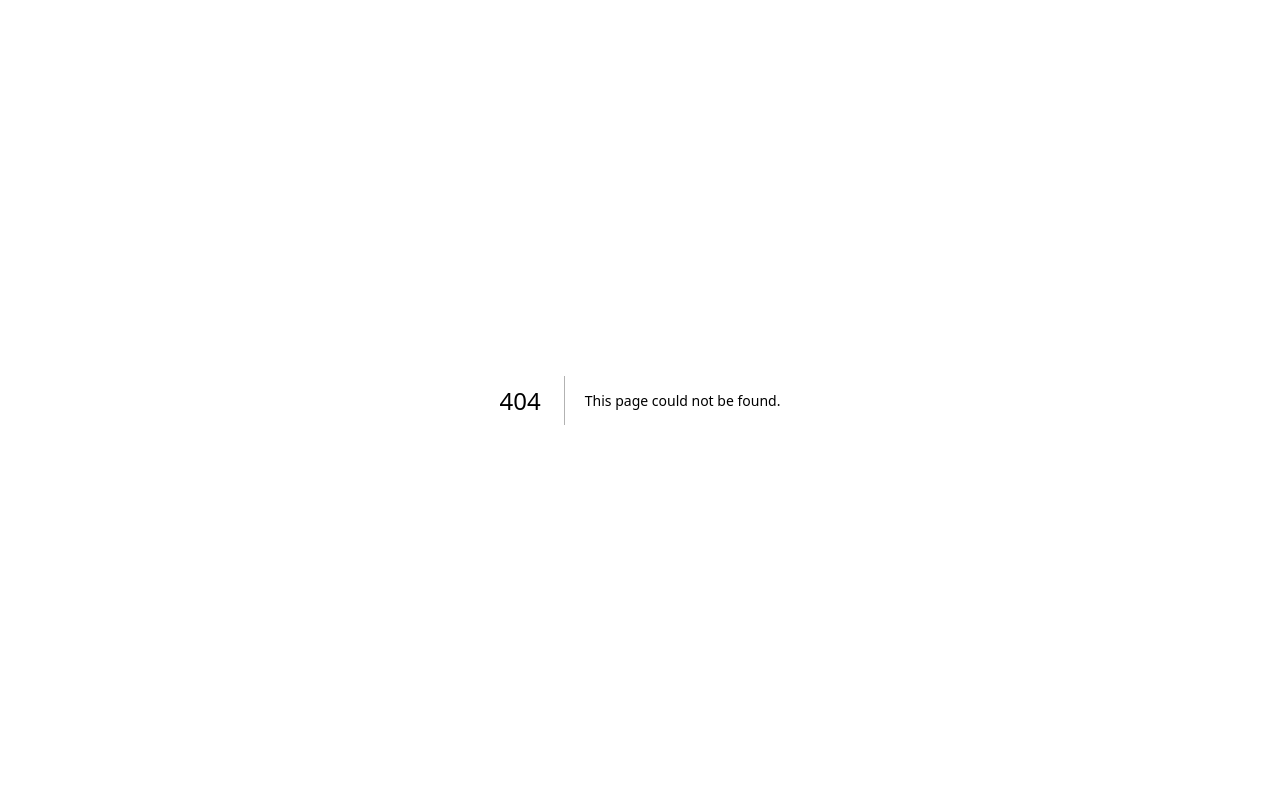
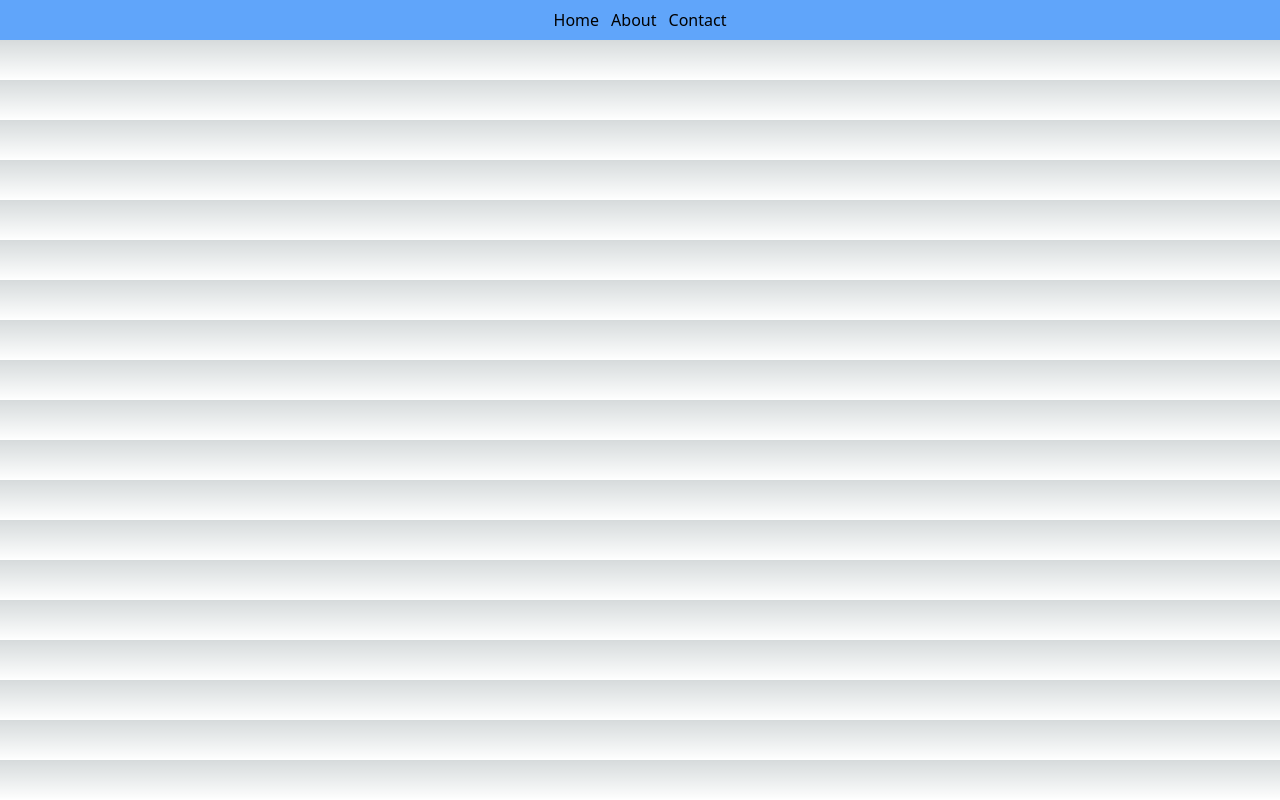
Before and after one commit to adarsh23012003/nextjs-learning-for-video, a Next.js app: page /components/Navbar in a window 1280 px wide. Before the commit this address had no page. Built offline with nearby package versions, Linux system fonts and the light colour scheme.

Commit message:
Navbar is created and routing added

```diff
--- /dev/null
+++ b/pages/about.js
@@ -0,0 +1,15 @@
+import Head from 'next/head';
+import React from 'react'
+
+
+
+export default function About() {
+  return (
+    <>
+      <Head>
+        <title>About page</title>
+      </Head>
+      <h1>About page</h1>
+    </>
+  );
+}
--- /dev/null
+++ b/pages/components/Navbar.jsx
@@ -0,0 +1,22 @@
+import React from "react";
+import Link from "next/link";
+
+function Navbar() {
+  return (
+    <nav className='bg-blue-400'>
+      <ul className='p-2 gap-3 justify-center flex'>
+        <Link href='/'>
+          <li className=' hover:text-blue-600'>Home</li>
+        </Link>
+        <Link href='/about'>
+          <li className=' hover:text-blue-600'>About</li>
+        </Link>
+        <Link href='/contact'>
+          <li className=' hover:text-blue-600'>Contact</li>
+        </Link>
+      </ul>
+    </nav>
+  );
+}
+
+export default Navbar;
--- /dev/null
+++ b/pages/contact.js
@@ -0,0 +1,13 @@
+import React from 'react'
+import Head from 'next/head'
+
+export default function contact() {
+  return (
+    <>
+    <Head>
+      <title>Contact page</title>
+    </Head>
+    <div> this is contact page</div>
+    </>
+  )
+}
```
